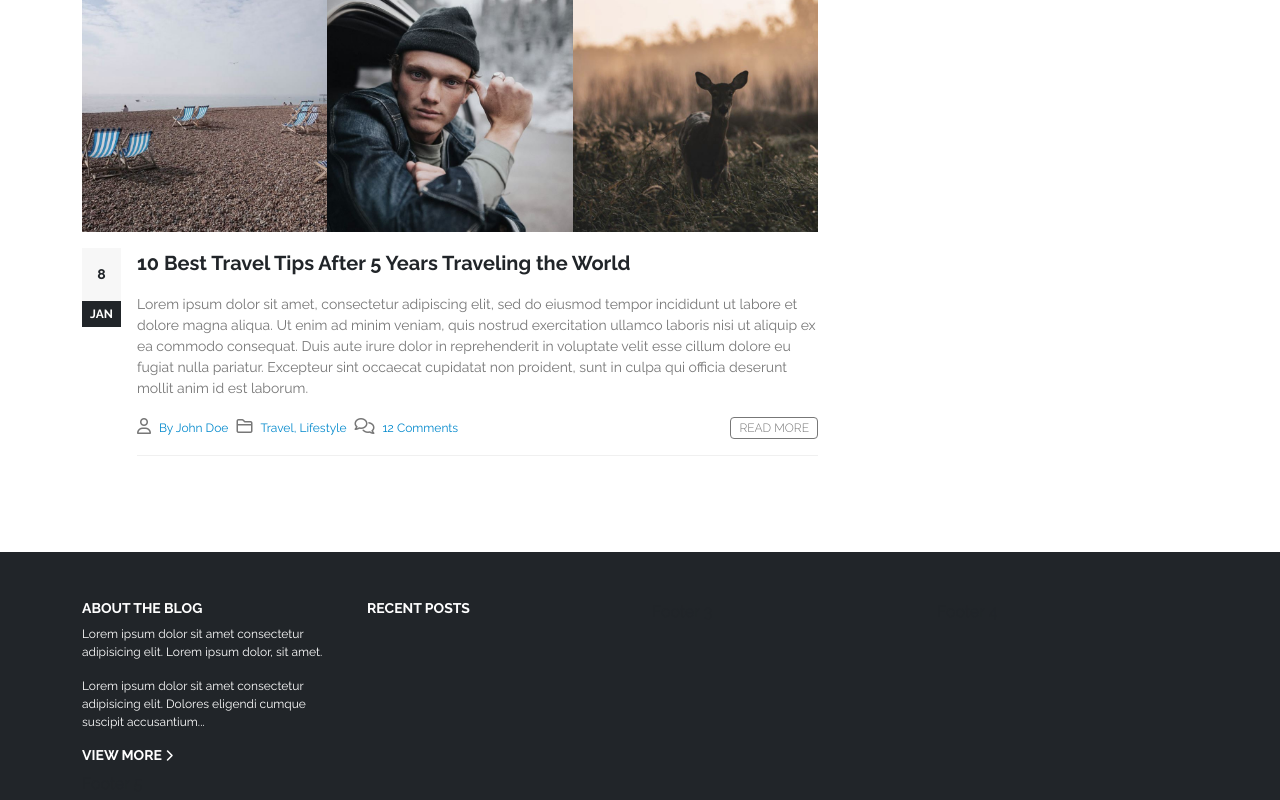
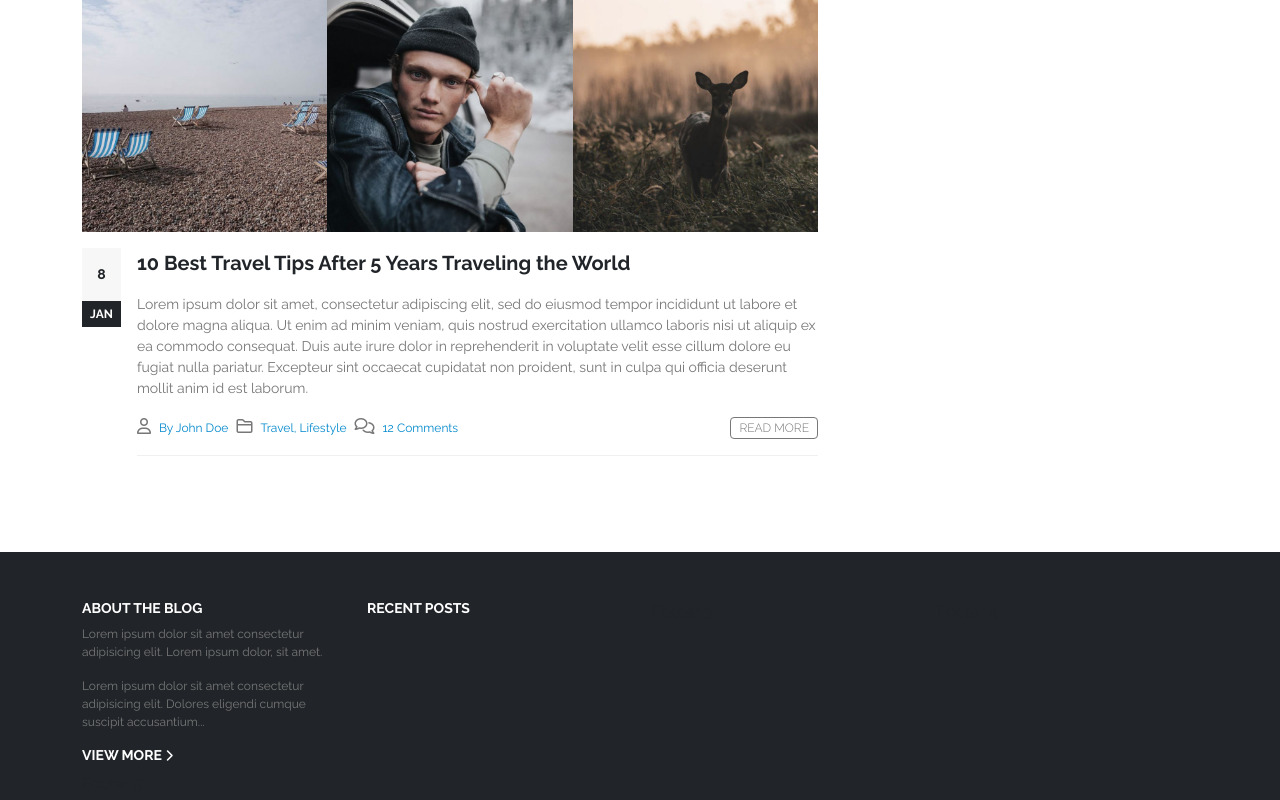
Before and after one commit to pierfrancescoscar/proj-html-vuejs, a Vue app: page / in a window 1280 px wide. Shown: the part 4081-4881 px from the top of the page. Built offline with nearby package versions, Linux system fonts and the light colour scheme.

Commit message:
FIX: footer text color

```diff
--- a/src/components/Footer.vue
+++ b/src/components/Footer.vue
@@ -4,8 +4,8 @@
           <div class="row">
               <div class="col-3">
                   <h3 class="text-white text-uppercase">About the Blog</h3>
-                  <p class="text-white">Lorem ipsum dolor sit amet consectetur adipisicing elit. Lorem ipsum dolor, sit amet.</p>
-                  <p class="text-white">Lorem ipsum dolor sit amet consectetur adipisicing elit. Dolores eligendi cumque suscipit accusantium...</p>
+                  <p>Lorem ipsum dolor sit amet consectetur adipisicing elit. Lorem ipsum dolor, sit amet.</p>
+                  <p>Lorem ipsum dolor sit amet consectetur adipisicing elit. Dolores eligendi cumque suscipit accusantium...</p>
                   <h3 class="text-white text-uppercase view-more">View more
                       <i class="fas fa-chevron-right"></i>
                   </h3>
```
